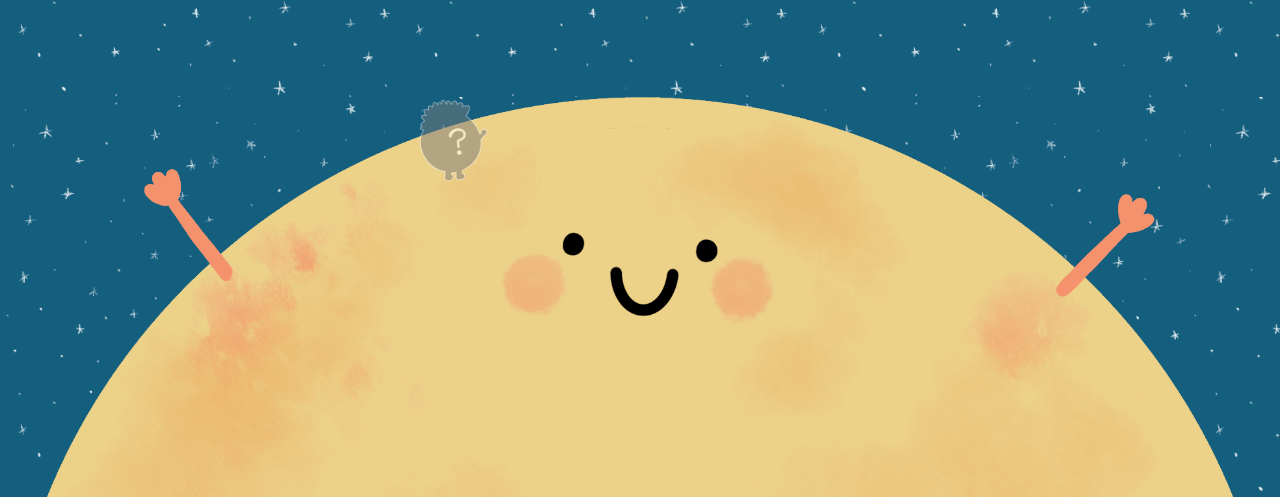
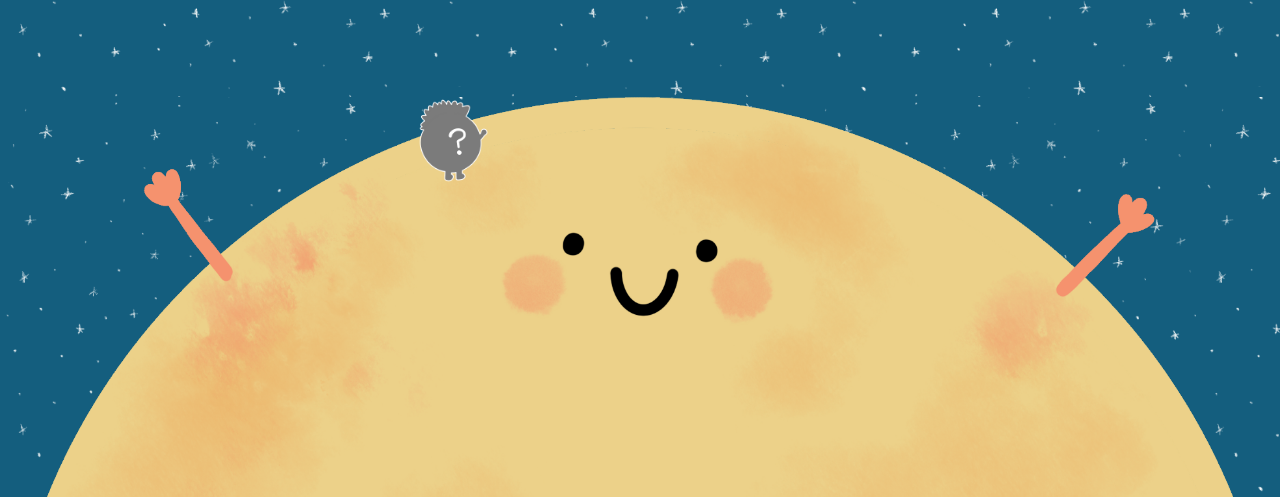
Before and after one commit to HERNANDIITO/NASA-Space-Apps-2025, a website with bundled scripts: page public/indexPruebaAnimaciones.html in a window 1280 px wide. Shown: the part 303-800 px from the top of the page. Built offline with nearby package versions, Linux system fonts and the light colour scheme; a web font is replaced by a local one.

Commit message:
cambio de opacidad

```diff
--- a/public/indexPruebaAnimaciones.html
+++ b/public/indexPruebaAnimaciones.html
@@ -27,8 +27,7 @@
          top:400px;
          left:400px;
          width:100px;
-         pointer-events: none;
-         opacity: 0.5;">
+         pointer-events: none;">
 
     <!-- Proton fuera de .sun -->
     <img id="proton"
```
